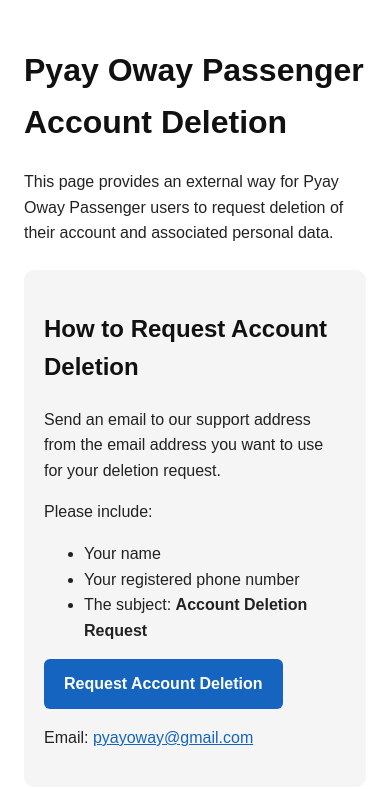
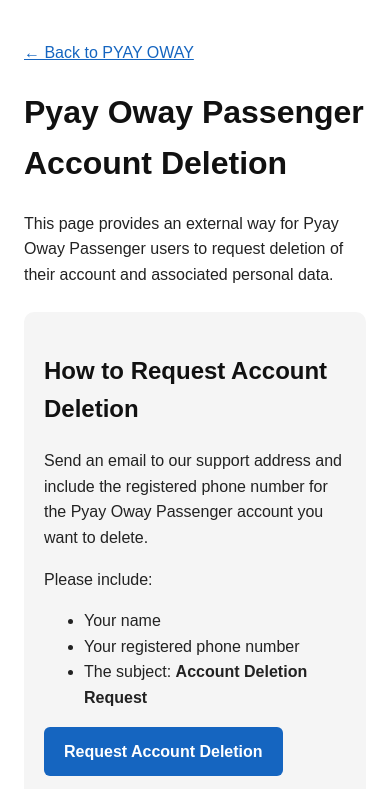
Before and after one commit to pyayoway/pyayoway.github.io, a plain HTML site: page delete-account.html in a window 390 px wide. Shown: the top 789 px of the page. Drawn offline with Linux system fonts and the light colour scheme.

Commit message:
Align account deletion instructions with phone accounts

```diff
--- a/delete-account.html
+++ b/delete-account.html
@@ -53,6 +53,8 @@
 
 <body>
 
+  <p><a href="index.html">← Back to PYAY OWAY</a></p>
+
   <h1>Pyay Oway Passenger Account Deletion</h1>
 
   <p>
@@ -64,8 +66,8 @@
     <h2>How to Request Account Deletion</h2>
 
     <p>
-      Send an email to our support address from the email address you
-      want to use for your deletion request.
+      Send an email to our support address and include the registered phone
+      number for the Pyay Oway Passenger account you want to delete.
     </p>
 
     <p>
```
